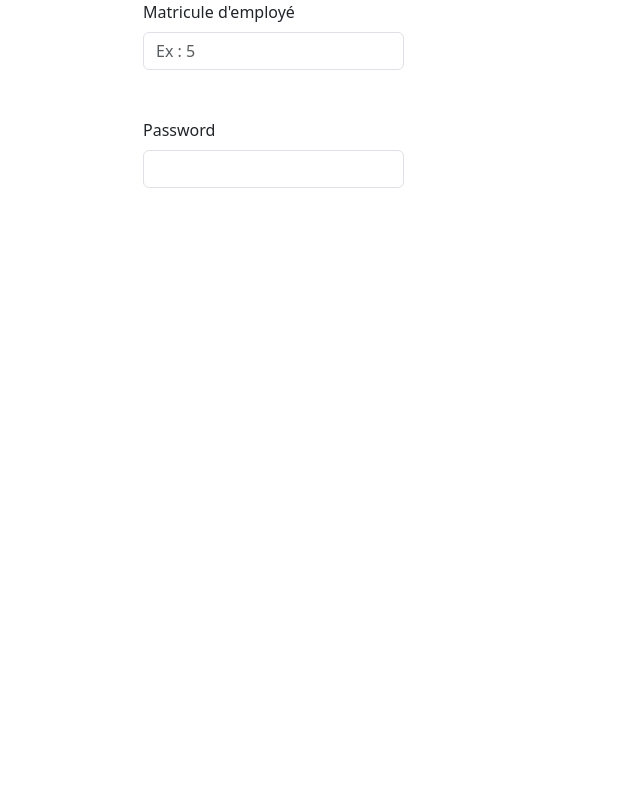
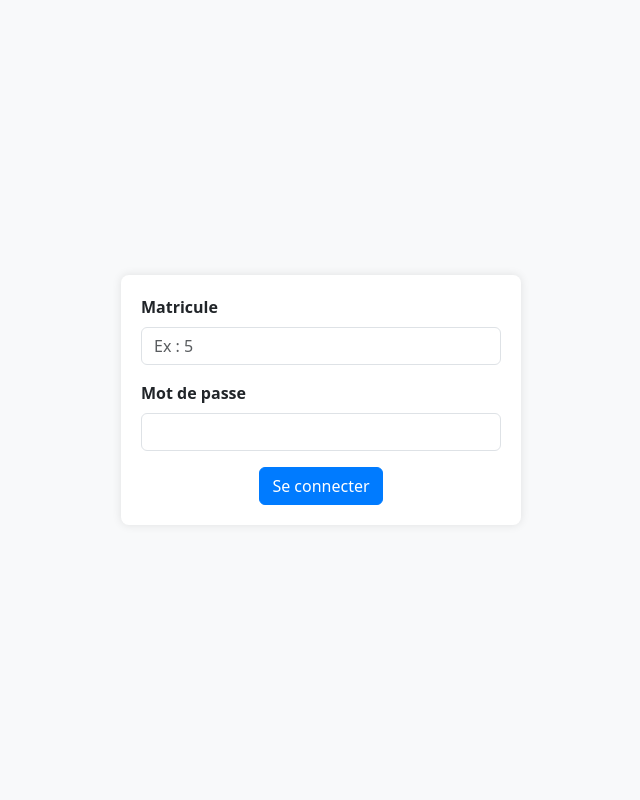
Before and after one commit to Bapt7781/CashCashAP, a PHP site: page / in a window 1280 px wide. Shown: the whole page, without its empty margins (319-959 px from the left). Run offline with PHP 8.4, Linux system fonts and the light colour scheme.

Commit message:
Front authent

```diff
--- a/CashCash/index.php
+++ b/CashCash/index.php
@@ -7,21 +7,61 @@
     <title>Accueil</title>
     <link href="https://cdn.jsdelivr.net/npm/bootstrap@5.3.2/dist/css/bootstrap.min.css" rel="stylesheet" integrity="sha384-T3c6CoIi6uLrA9TneNEoa7RxnatzjcDSCmG1MXxSR1GAsXEV/Dwwykc2MPK8M2HN" crossorigin="anonymous">
     <script src="https://cdn.jsdelivr.net/npm/bootstrap@5.3.2/dist/js/bootstrap.bundle.min.js" integrity="sha384-C6RzsynM9kWDrMNeT87bh95OGNyZPhcTNXj1NW7RuBCsyN/o0jlpcV8Qyq46cDfL" crossorigin="anonymous"></script>
+    <script src="https://cdn.jsdelivr.net/npm/@popperjs/core@2.11.8/dist/umd/popper.min.js" integrity="sha384-I7E8VVD/ismYTF4hNIPjVp/Zjvgyol6VFvRkX/vR+Vc4jQkC+hVqc2pM8ODewa9r" crossorigin="anonymous"></script>
+    <script src="https://cdn.jsdelivr.net/npm/bootstrap@5.3.2/dist/js/bootstrap.min.js" integrity="sha384-BBtl+eGJRgqQAUMxJ7pMwbEyER4l1g+O15P+16Ep7Q9Q+zqX6gSbd85u4mG4QzX+" crossorigin="anonymous"></script>
+    <style>
+    body {
+        display: flex;
+        align-items: center;
+        justify-content: center;
+        height: 100vh;
+        background-color: #f8f9fa;
+    }
+
+    form {
+        max-width: 400px;
+        width: 100%;
+        padding: 20px;
+        background-color: #ffffff;
+        border-radius: 8px;
+        box-shadow: 0 0 10px rgba(0, 0, 0, 0.1);
+    }
+
+    .form-label {
+        font-weight: bold;
+    }
+
+    .form-control {
+        margin-bottom: 15px;
+    }
+
+    .btn-primary {
+        background-color: #007bff;
+        border-color: #007bff;
+        color: #ffffff;
+    }
+
+    .btn-primary:hover {
+        background-color: #0056b3;
+        border-color: #0056b3;
+    }
+
+    </style>
 </head>
 <body>
-<div class="container">
-  <div class="row">
-    <div class="col-3 offset-md-4">
-      <div class="mb-5">
-        <label for="exampleFormControlInput1" class="form-label">Matricule d'employé</label>
-        <input type="email" class="form-control" id="exampleFormControlInput1" placeholder="Ex : 5">
-      </div>
-      <div class="mb-5">
-        <label for="inputPassword5" class="form-label">Password</label>
-        <input type="password" id="inputPassword5" class="form-control" aria-describedby="passwordHelpBlock">
-      </div>
-    </div>
-  </div>
-</div>
+    <form>
+        <div class="mb-3 col">
+          <label for="exampleFormControlInput1" class="form-label">Matricule</label>
+          <input type="email" class="form-control" id="exampleFormControlInput1" placeholder="Ex : 5">
+        </div>
+        <div class="mb-3">
+          <label for="exampleInputPassword1" class="form-label">Mot de passe</label>
+          <input type="password" class="form-control" id="exampleInputPassword1">
+        </div>
+
+        <div class="col-auto text-center">
+          <button type="submit" class="btn btn-primary">Se connecter</button>
+        </div>
+    </form>
 </body>
 </html>
```
